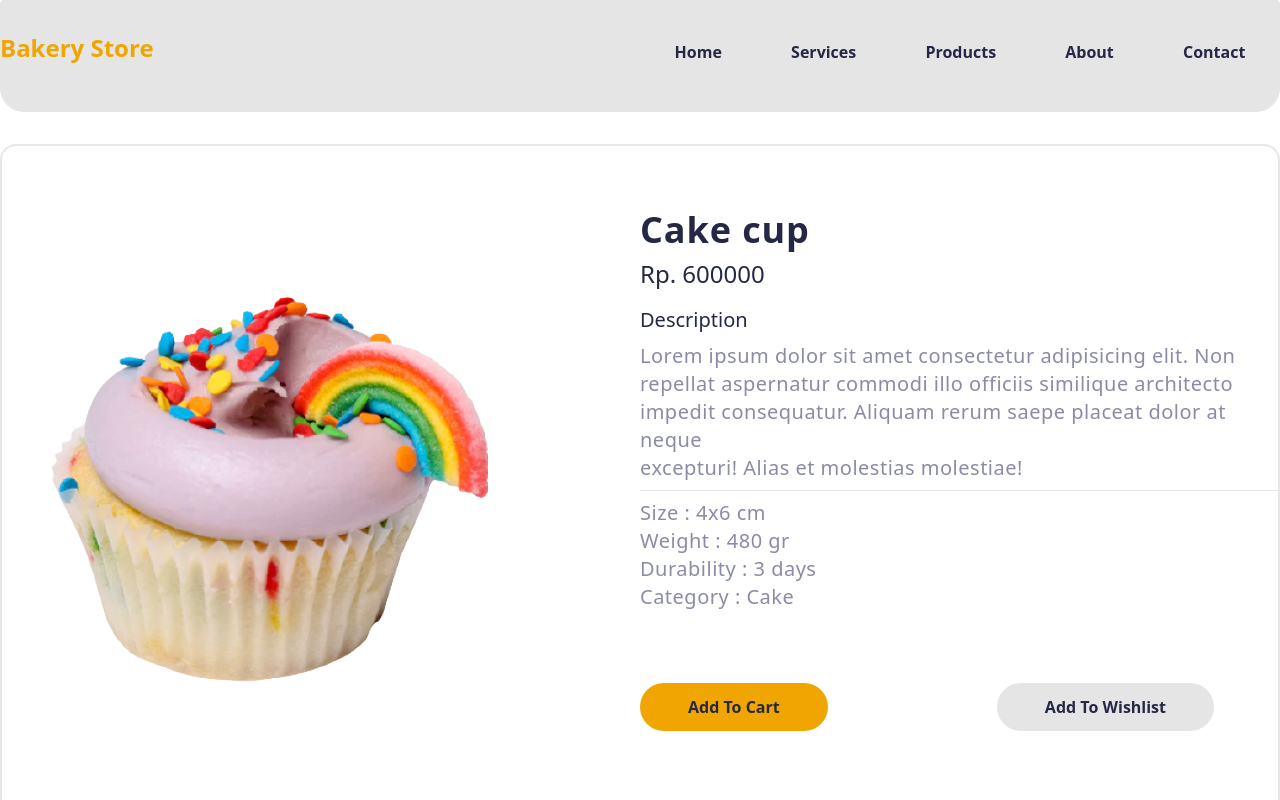
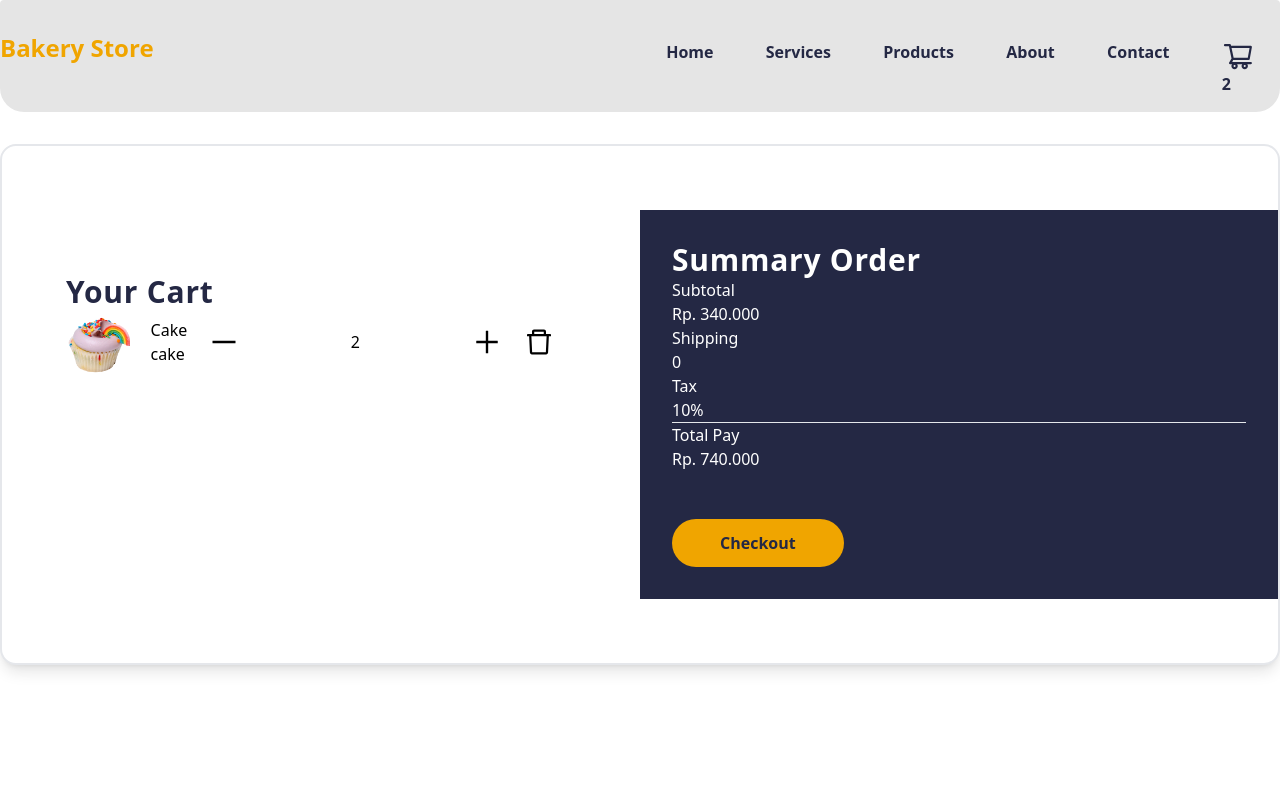
Before and after one commit to halawaoji97/bakery_store, a React (Create React App) app: page /cart in a window 1280 px wide. Shown: the top 800 px of the page. Built offline with nearby package versions, Linux system fonts and the light colour scheme.

Commit message:
add shopping cart

```diff
--- a/src/components/CardDetailProduct.js
+++ b/src/components/CardDetailProduct.js
@@ -1,5 +1,4 @@
 import React from 'react';
-import { AiOutlineHeart, AiOutlineShoppingCart } from 'react-icons/ai';
 import ProductImg from '../assets/img/baked-cup-cake-removebg-preview.png';
 
 const CardDetailProduct = () => {
--- a/src/components/Navbar.js
+++ b/src/components/Navbar.js
@@ -2,6 +2,7 @@ import React, { useState } from 'react';
 import Union from '../assets/img/icon/Union.png';
 import Close from '../assets/img/icon/Close.svg';
 import { Link } from 'react-router-dom';
+import { AiOutlineHeart, AiOutlineShoppingCart } from 'react-icons/ai';
 
 const Navbar = () => {
   const [toggleSidebar, settoggleSidebar] = useState(false);
@@ -80,6 +81,16 @@ const Navbar = () => {
                 Contact
               </Link>
             </li>
+            <li className='block h-8 relative group' onClick={handleClick}>
+              <span className='block container h-0.5 w-full  rounded-full bg-dark-primary absolute bottom-0 left-0 right-0 scale-x-0 group-hover:scale-x-100 transition-tansform ease-in duration-700 origin-left'></span>
+              <Link
+                to='/cart'
+                className='text-white md:text-dark-primary hover:text-yellow-primary active active:text-yellow-primary font-bold md:font-semibold lg:font-semibold transition-all ease-in delay-75 duration-300'
+              >
+                <AiOutlineShoppingCart size={32} />
+                <span>2</span>
+              </Link>
+            </li>
           </ul>
         </nav>
       </div>
--- /dev/null
+++ b/src/components/ShoppigCart.js
@@ -0,0 +1,63 @@
+import React from 'react';
+import { Link } from 'react-router-dom';
+import ProductImg from '../assets/img/baked-cup-cake-removebg-preview.png';
+import { AiOutlineDelete, AiOutlineMinus, AiOutlinePlus } from 'react-icons/ai';
+
+const ShoppingCart = () => {
+  return (
+    <section className='container mx-auto'>
+      <div className='grid grid-cols-1 grid-rows-2 md:grid-rows-1 bg-white md:grid-cols-2 md:mt-36 container p-8 md:p-0 md:py-16 shadow-lg rounded-2xl border-2 mx-auto mb-44'>
+        <div className='p-8 md:p-16'>
+          <h3 className='font-bold text-xl md:text-3xl tracking-wide text-dark-primary'>
+            Your Cart
+          </h3>
+          <div className='flex justify-between items-center'>
+            <div className='h-16 w-16 rounded-xl'>
+              <img src={ProductImg} alt='' className='img-contain img-fluid' />
+            </div>
+            <div className='col col-lg-auto'>
+              <h6 className='name'>Cake</h6>
+              <span>cake</span>
+            </div>
+            <div className='flex justify-around'>
+              <AiOutlineMinus size={32} />
+              <input type='text' value='2' readOnly className='text-center' />
+              <AiOutlinePlus size={32} />
+            </div>
+            <div className='col-1 text-end'>
+              <AiOutlineDelete size={32} />
+            </div>
+            <hr />
+          </div>
+        </div>
+        <div className='bg-dark-primary text-white p-8 h-full'>
+          <h5 className='font-bold text-xl md:text-3xl tracking-wide'>
+            Summary Order
+          </h5>
+          <div className='subtotal'>
+            <p>Subtotal</p>
+            <span>Rp. 340.000</span>
+          </div>
+          <div className='shipping'>
+            <p>Shipping</p>
+            <span>0</span>
+          </div>
+          <div className='tax'>
+            <p>Tax</p>
+            <span>10%</span>
+          </div>
+          <hr />
+          <div className='mb-12'>
+            <p>Total Pay</p>
+            <span>Rp. 740.000</span>
+          </div>
+          <button className='bg-yellow-primary transition-all ease-in duration-0 hover:duration-500 hover:bg-dark-secondary  text-dark-primary  rounded-full py-3 px-12  font-bold'>
+            Checkout
+          </button>
+        </div>
+      </div>
+    </section>
+  );
+};
+
+export default ShoppingCart;
--- a/src/pages/Cart.js
+++ b/src/pages/Cart.js
@@ -2,13 +2,14 @@ import React from 'react';
 import CardDetailProduct from '../components/CardDetailProduct';
 import Footer from '../components/Footer';
 import Navbar from '../components/Navbar';
+import ShoppingCart from '../components/ShoppigCart';
 import Special from '../components/Special';
 
 const DetailProduct = () => {
   return (
     <>
       <Navbar />
-      <CardDetailProduct />
+      <ShoppingCart />
       <Footer />
     </>
   );
```
